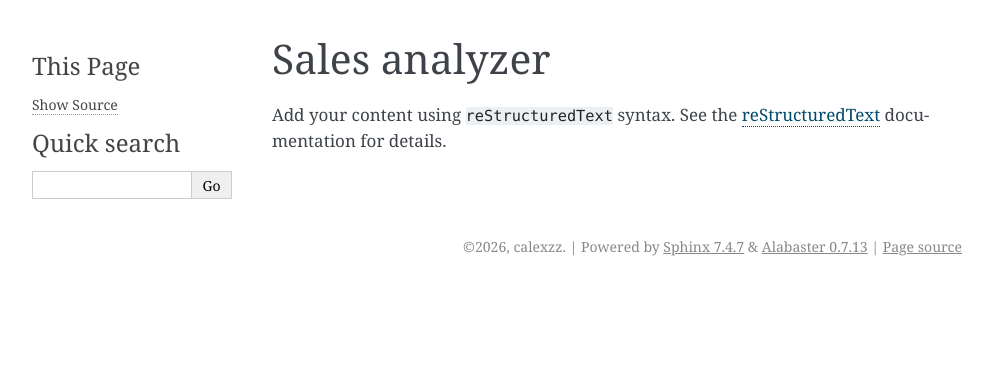
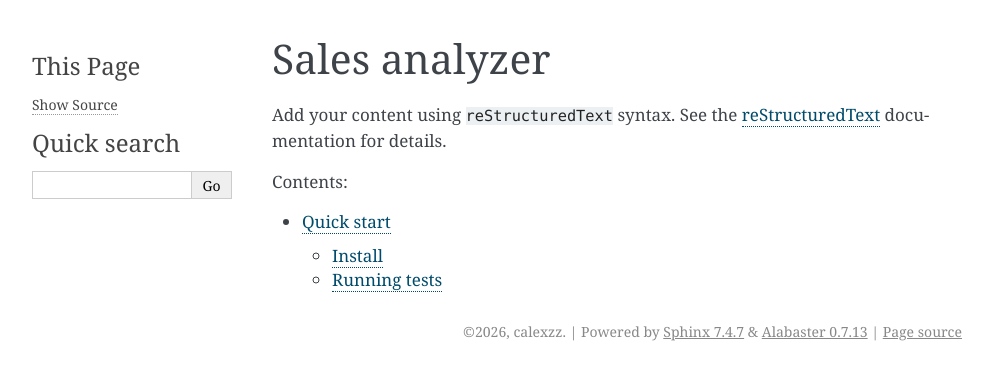
Before and after one commit to calexzz/fossdev, a Sphinx documentation site: the page built from testing/docs_comments/docs/source/index.rst, in a window 1280 px wide. Shown: the top 380 px of the page, without its empty margins (148-1141 px from the left). Built offline with Sphinx 7.4.7, drawn with Linux system fonts in a browser that asks for light colours.

Commit message:
Added support for markdown. Added quickstart doc

````diff
--- /dev/null
+++ b/testing/docs_comments/docs/source/QUICKSTART.md
@@ -0,0 +1,15 @@
+# Quick start
+
+This page is written in markdown
+
+## Install
+
+```bash
+pip install -e .
+```
+
+## Running tests
+
+```bash
+python -m pytest
+```
--- a/testing/docs_comments/docs/source/conf.py
+++ b/testing/docs_comments/docs/source/conf.py
@@ -14,7 +14,14 @@ release = '0.0.0'
 # -- General configuration ---------------------------------------------------
 # https://www.sphinx-doc.org/en/master/usage/configuration.html#general-configuration
 
-extensions = []
+extensions = [
+    "myst_parser"
+]
+
+source_suffix = {
+    ".md": "markdown",
+    ".rst": "restructuredtext"
+}
 
 templates_path = ['_templates']
 exclude_patterns = []
--- a/testing/docs_comments/docs/source/index.rst
+++ b/testing/docs_comments/docs/source/index.rst
@@ -14,3 +14,5 @@ documentation for details.
 .. toctree::
    :maxdepth: 2
    :caption: Contents:
+
+   QUICKSTART
````
